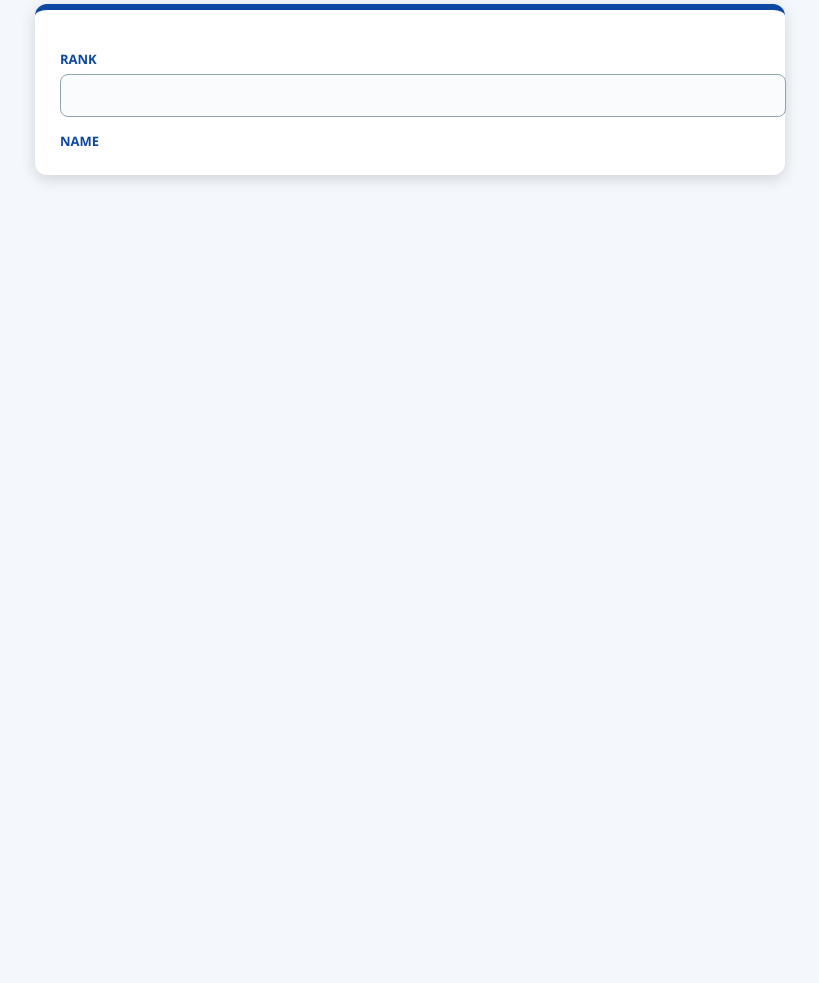
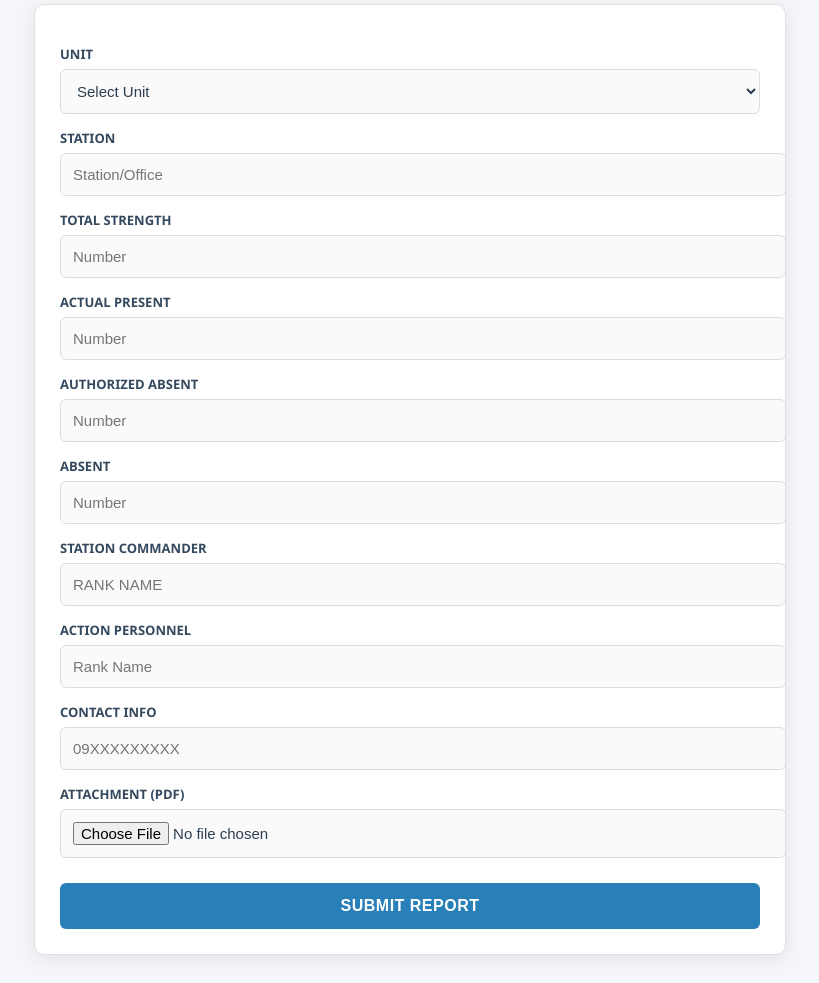
Before and after one commit to oprmspro9-cpu/DPAR_SUBMISSION, a plain HTML site: page dpar_pro9/index.html in a window 1280 px wide. Shown: the part 97-1080 px from the top of the page, without its empty margins (230-1049 px from the left). Before the commit the page ends 800 px from the top, so only its background shows below. Drawn offline with Linux system fonts and the light colour scheme.

Commit message:
Update index.html

```diff
--- a/dpar_pro9/index.html
+++ b/dpar_pro9/index.html
@@ -1,21 +1,23 @@
 <!DOCTYPE html>
 <html lang="en">
 <head>
-  <meta charset="UTF-8" />
-  <meta name="viewport" content="width=device-width, initial-scale=1.0" />
-  <title>D-PAR Submission Form</title>
+  <meta charset="utf-8">
+  <title>DPAR Submission Form</title>
+  <meta name="viewport" content="width=device-width, initial-scale=1">
+  <link rel="manifest" href="manifest.json">
+  <meta name="theme-color" content="#2980b9">
   <style>
     body {
       font-family: "Segoe UI", Arial, sans-serif;
       padding: 20px;
-      background: #f4f7fb;
-      color: #1b2a4e;
+      background: #f5f6fa;
+      color: #2c3e50;
     }
     h2 {
       text-align: center;
-      color: #0d47a1;
+      color: #2c3e50;
       text-transform: uppercase;
-      letter-spacing: 1.5px;
+      letter-spacing: 1.2px;
       margin-bottom: 20px;
     }
     form {
@@ -23,58 +25,123 @@
       margin: auto;
       background: #ffffff;
       padding: 25px;
-      border-radius: 12px;
-      box-shadow: 0 4px 15px rgba(0,0,0,0.15);
-      border-top: 6px solid #0d47a1;
+      border-radius: 10px;
+      box-shadow: 0 4px 18px rgba(0,0,0,0.08);
+      border: 1px solid #e0e0e0;
     }
     label {
       display: block;
       margin-top: 15px;
-      font-weight: bold;
+      font-weight: 600;
       font-size: 13px;
-      color: #0d47a1;
+      color: #34495e;
       text-transform: uppercase;
     }
     input, select {
       width: 100%;
       padding: 12px;
       margin-top: 6px;
-      border: 1px solid #90a4ae;
-      border-radius: 8px;
-      background: #f9fbfd;
+      border: 1px solid #dcdde1;
+      border-radius: 6px;
+      background: #fafafa;
       font-size: 15px;
-      color: #1b2a4e;
+      color: #2c3e50;
       transition: 0.2s;
     }
     input:focus, select:focus {
-      border-color: #0d47a1;
-      box-shadow: 0 0 6px rgba(13,71,161,0.3);
+      border-color: #2980b9;
+      box-shadow: 0 0 6px rgba(41,128,185,0.3);
       outline: none;
+      background: #fff;
     }
     button {
       margin-top: 25px;
       width: 100%;
       padding: 14px;
-      background: #0d47a1;
+      background: #2980b9;
       color: #fff;
       border: none;
-      border-radius: 8px;
+      border-radius: 6px;
       font-size: 16px;
-      font-weight: bold;
+      font-weight: 600;
       text-transform: uppercase;
       cursor: pointer;
-      letter-spacing: 1px;
+      letter-spacing: 0.5px;
       transition: 0.3s;
     }
-    button:hover { background: #1565c0; }
-    button:disabled { background: #90a4ae; cursor: not-allowed; }
+    button:hover { background: #1f6391; }
+    button:disabled { background: #bdc3c7; cursor: not-allowed; }
   </style>
 </head>
 <body>
-  <h2>D-PAR Submission Form</h2>
+  <h2>DPAR Submission Form</h2>
   <form id="dparForm">
-    <label for="rank">Rank</label>
-    <input type="text" id="rank" name="rank" required>
+    <label>Unit</label>
+    <select name="unit" required>
+      <option value="" disabled selected>Select Unit</option>
+      <option value="ICPS">ICPS</option>
+      <option value="ZCPO">ZCPO</option>
+      <option value="ZSBPPO">ZSBPPO</option>
+      <option value="ZSPPO">ZSPPO</option>
+      <option value="ZNPPO">ZNPPO</option>
+      <option value="RMFB">RMFB</option>
+      <option value="RHQ">RHQ</option>
+    </select>
 
-    <label for="name">Name</label>
-    <input ty
+    <label>Station</label>
+    <input type="text" name="stationOffice" placeholder="Station/Office" required>
+
+    <label>Total Strength</label>
+    <input type="number" name="totalStrength" placeholder="Number" required>
+
+    <label>Actual Present</label>
+    <input type="number" name="actualPresent" placeholder="Number" required>
+
+    <label>Authorized Absent</label>
+    <input type="number" name="authorizeAbsent" placeholder="Number" required>
+
+    <label>Absent</label>
+    <input type="number" name="absent" placeholder="Number" required>
+
+    <label>Station Commander</label>
+    <input type="text" name="stationCommander" placeholder="RANK NAME" required>
+
+    <label>Action Personnel</label>
+    <input type="text" name="actionPersonnel" placeholder="Rank Name" required>
+
+    <label>Contact Info</label>
+    <input type="tel" name="contact" placeholder="09XXXXXXXXX" required>
+
+    <label>Attachment (PDF)</label>
+    <input type="file" name="attachment" accept="application/pdf" required>
+
+    <button type="submit">Submit Report</button>
+  </form>
+
+  <script>
+    const scriptURL = "YOUR_WEB_APP_URL_HERE"; // replace with Apps Script WebApp URL
+    const form = document.getElementById("dparForm");
+
+    form.addEventListener("submit", e => {
+      e.preventDefault();
+      const formData = new FormData(form);
+      fetch(scriptURL, { method: "POST", body: formData })
+        .then(res => res.json())
+        .then(data => {
+          if (data.status === "success") {
+            alert("✅ DPAR submitted successfully!");
+            form.reset();
+          } else {
+            alert("⚠️ Error: " + data.message);
+          }
+        })
+        .catch(err => alert("❌ Submission failed: " + err));
+    });
+
+    // Register service worker
+    if ("serviceWorker" in navigator) {
+      navigator.serviceWorker.register("service-worker.js");
+    }
+  </script>
+</body>
+</html>
```
